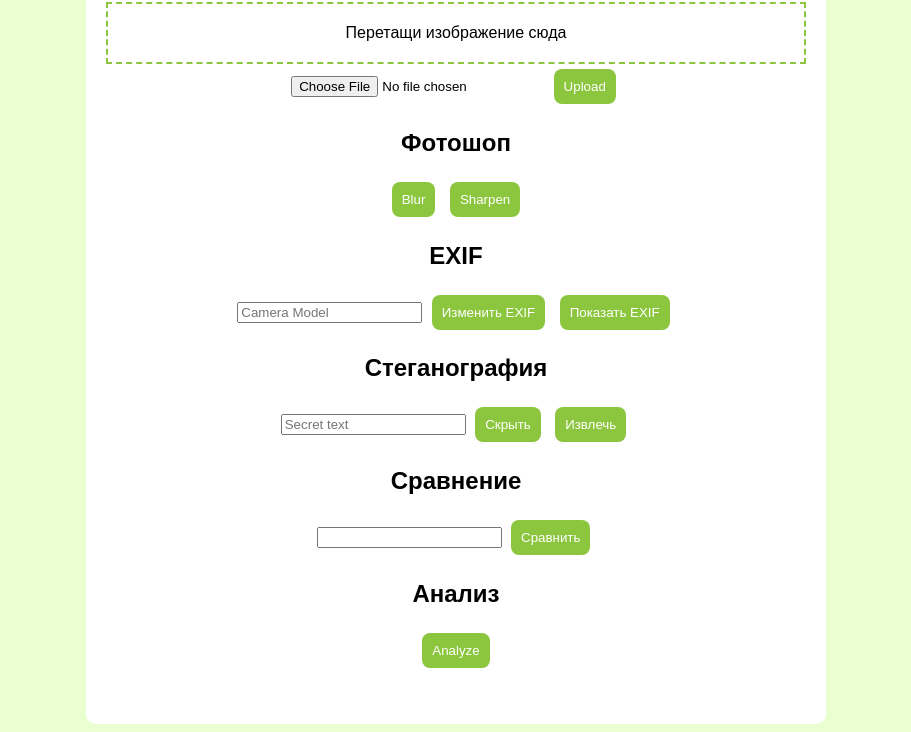
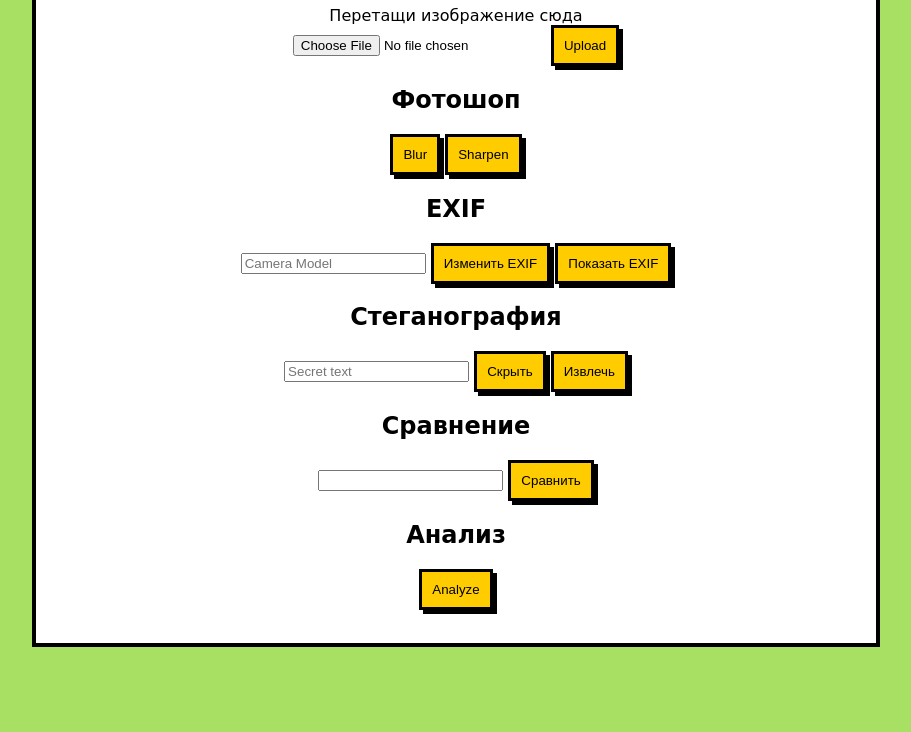
Before and after one commit to sanvvvu/pro_photo_letuchka, a plain HTML site: page frontend/index.html in a window 1280 px wide. Shown: the part 107-839 px from the top of the page, without its empty margins (184-1095 px from the left). After the commit the page ends 800 px from the top, so only its background shows below. Drawn offline with Linux system fonts and the light colour scheme; files that its build step writes are made by us from their sources; files whose address does not match are found by name.

Commit message:
mario style css

```diff
--- a/frontend/style.css
+++ b/frontend/style.css
@@ -1,27 +1,32 @@
-body{
-    background:#eaffd0;
-    font-family:Arial;
-    text-align:center;
+body {
+    background: #a8e063;
+    font-family: 'Press Start 2P', cursive;
+    text-align: center;
 }
 
-.container{
-    width:700px;
-    margin:auto;
-    background:white;
-    padding:20px;
-    border-radius:10px;
+.container {
+    width: 800px;
+    margin: auto;
+    background: #fff;
+    border: 4px solid #000;
+    padding: 20px;
 }
 
-button{
-    background:#8cc63f;
-    color:white;
-    padding:10px;
-    margin:5px;
-    border:none;
-    border-radius:8px;
+button {
+    background: #ffcc00;
+    border: 3px solid #000;
+    padding: 10px;
+    cursor: pointer;
+    box-shadow: 4px 4px #000;
 }
 
-#drop{
-    border:2px dashed #8cc63f;
-    padding:20px;
+button:active {
+    box-shadow: 1px 1px #000;
+    transform: translate(3px,3px);
 }
+
+img {
+    max-width: 100%;
+    display: block;
+    margin: auto;
+}
```
